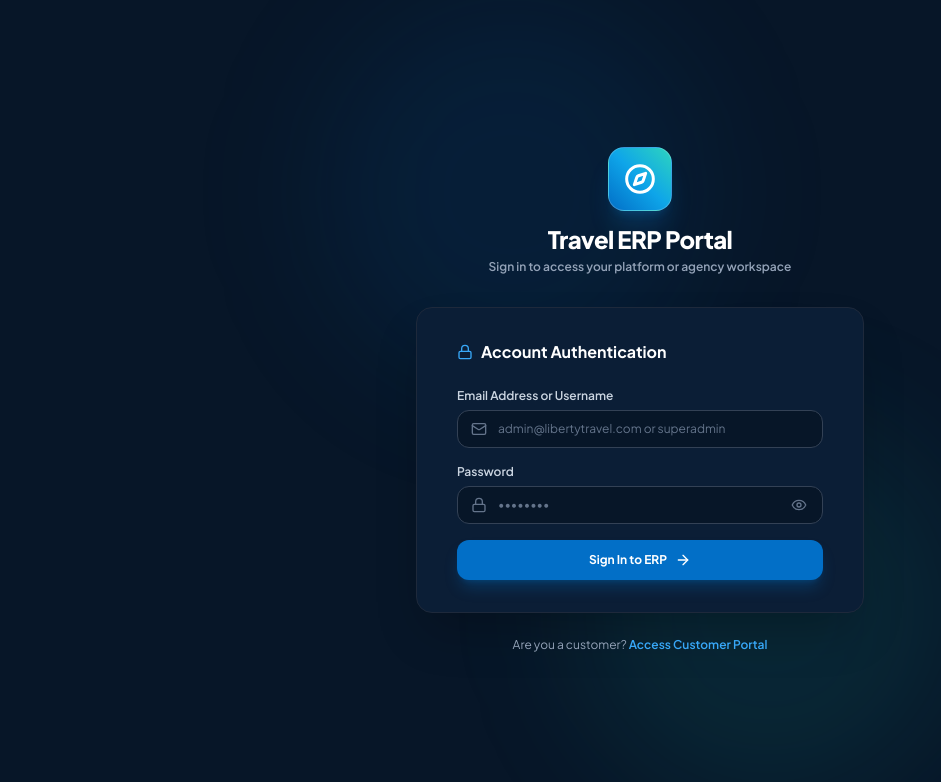
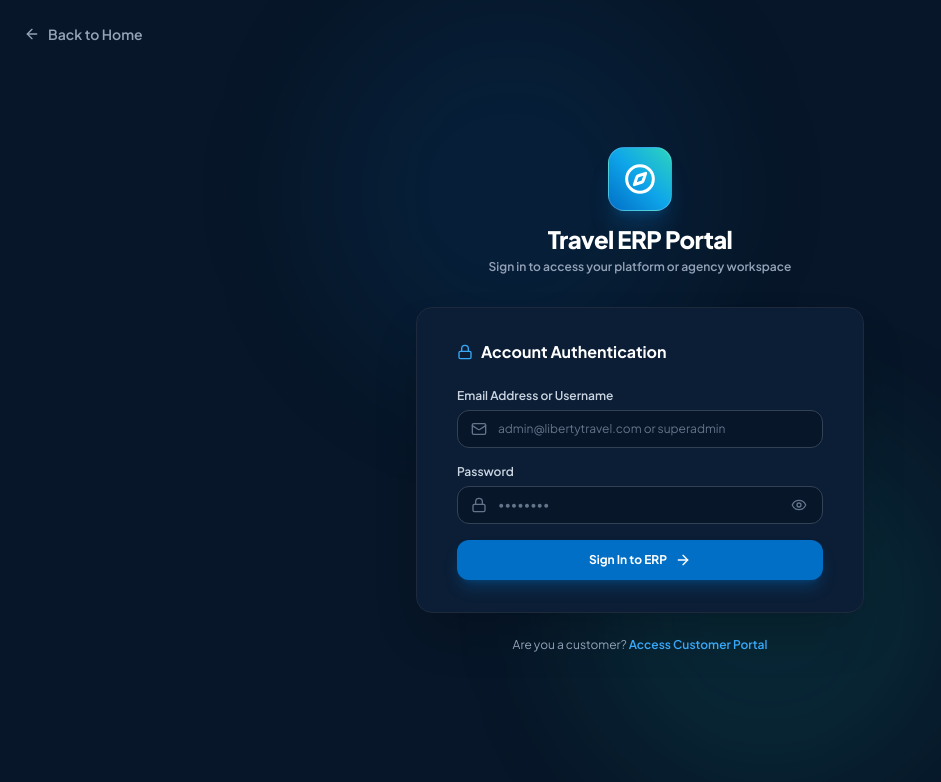
Before and after one commit to LearningHubElgin/LibertyTravels, a React (Vite) app in the folder frontend/: page /login in a window 1280 px wide. Shown: the top 782 px of the page, without its empty margins (0-941 px from the left). Built offline with nearby package versions, Linux system fonts and the light colour scheme; no server answers.

Commit message:
feat: Implement the logo of the agency in the required

```diff
--- a/frontend/src/components/layout/Navbar.jsx
+++ b/frontend/src/components/layout/Navbar.jsx
@@ -20,6 +20,7 @@ import { useAuth } from '../../context/AuthContext';
 import { useToast } from '../../context/ToastContext';
 import { Modal } from '../common/Modal';
 import { ConfirmDialog } from '../common/ConfirmDialog';
+import LibertyLogo from '../../assets/Liberty.jpg';
 
 export const Navbar = ({ onOpenMobile }) => {
   const { user, logout, updateUserProfile } = useAuth();
@@ -392,8 +393,8 @@ export const Navbar = ({ onOpenMobile }) => {
               onClick={() => setIsProfileOpen(!isProfileOpen)}
               className="flex items-center gap-2.5 p-1.5 rounded-xl hover:bg-slate-100 transition border border-transparent hover:border-slate-200"
             >
-              <div className="w-8 h-8 rounded-lg bg-[#0B1E36] text-white flex items-center justify-center font-bold text-xs shadow-xs">
-                {user?.name ? user.name.charAt(0).toUpperCase() : 'U'}
+              <div className="w-8 h-8 rounded-lg bg-white overflow-hidden flex items-center justify-center shadow-xs border border-slate-200 p-0.5">
+                <img src={LibertyLogo} alt="Profile Logo" className="w-full h-full object-contain rounded-md" />
               </div>
               <div className="hidden sm:block text-left">
                 <p className="text-xs font-bold text-slate-800 leading-tight truncate max-w-[120px]">
--- a/frontend/src/components/layout/Sidebar.jsx
+++ b/frontend/src/components/layout/Sidebar.jsx
@@ -23,6 +23,7 @@ import {
 } from 'lucide-react';
 import { useAuth } from '../../context/AuthContext';
 import { ConfirmDialog } from '../common/ConfirmDialog';
+import LibertyLogo from '../../assets/Liberty.jpg';
 
 export const Sidebar = ({ isMobileOpen, onCloseMobile }) => {
   const location = useLocation();
@@ -219,8 +220,8 @@ export const Sidebar = ({ isMobileOpen, onCloseMobile }) => {
         <div className="p-2.5 sm:p-3 border-t border-slate-800 bg-[#071628]">
           <div className="flex items-center justify-between gap-2 p-1.5 sm:p-2 rounded-lg sm:rounded-xl bg-slate-800/60 border border-slate-700/50">
             <div className="flex items-center gap-2.5 min-w-0">
-              <div className="w-7 h-7 sm:w-8 sm:h-8 rounded-md sm:rounded-lg bg-brand-500/20 text-brand-400 flex items-center justify-center font-bold text-[10px] sm:text-xs border border-brand-500/30 shrink-0">
-                {user?.name ? user.name.charAt(0).toUpperCase() : 'U'}
+              <div className="w-7 h-7 sm:w-8 sm:h-8 rounded-md sm:rounded-lg bg-white flex items-center justify-center border border-slate-700/50 shrink-0 overflow-hidden p-[2px]">
+                <img src={LibertyLogo} alt="Profile Logo" className="w-full h-full object-contain rounded-[4px]" />
               </div>
               <div className="flex-1 min-w-0">
                 <p className="text-[11px] sm:text-xs font-bold text-white truncate">{user?.name || 'User'}</p>
--- a/frontend/src/pages/LandingPage.jsx
+++ b/frontend/src/pages/LandingPage.jsx
@@ -1,7 +1,8 @@
 import React from 'react';
 import { useNavigate, Navigate } from 'react-router-dom';
 import { useAuth } from '../context/AuthContext';
-import { Building, Compass, ArrowRight, User } from 'lucide-react';
+import { Building, ArrowRight, User } from 'lucide-react';
+import LibertyLogo from '../assets/Liberty.jpg';
 
 export const LandingPage = () => {
   const { isAuthenticated, user } = useAuth();
@@ -26,8 +27,8 @@ export const LandingPage = () => {
 
       {/* Header / Logo */}
       <div className="text-center mb-16 z-10 mt-[-5vh]">
-        <div className="mx-auto w-16 h-16 sm:w-20 sm:h-20 rounded-3xl bg-gradient-to-tr from-brand-600 via-sky-500 to-teal-400 text-white flex items-center justify-center shadow-xl shadow-brand-500/20 border border-white/20 mb-6">
-          <Compass className="w-10 h-10 stroke-[2.25]" />
+        <div className="mx-auto w-24 h-24 sm:w-28 sm:h-28 rounded-3xl bg-white flex items-center justify-center shadow-xl shadow-brand-500/20 border border-white/20 mb-6 overflow-hidden p-1">
+          <img src={LibertyLogo} alt="Liberty Tours & Travels Logo" className="w-full h-full object-contain rounded-2xl" />
         </div>
         <h1 className="text-4xl sm:text-5xl font-black text-white tracking-tight mb-4">
           Liberty Tours & Travels
--- a/frontend/src/pages/LoginPage.jsx
+++ b/frontend/src/pages/LoginPage.jsx
@@ -1,6 +1,6 @@
 import React, { useState } from 'react';
 import { useNavigate, Link } from 'react-router-dom';
-import { Eye, EyeOff, Lock, Mail, Compass, ArrowRight } from 'lucide-react';
+import { Eye, EyeOff, Lock, Mail, Compass, ArrowRight, ArrowLeft } from 'lucide-react';
 import { useAuth } from '../context/AuthContext';
 import { useToast } from '../context/ToastContext';
 
@@ -43,6 +43,15 @@ export const LoginPage = () => {
       {/* Subtle Background Glows */}
       <div className="absolute top-0 left-1/4 w-96 h-96 bg-brand-600/10 rounded-full blur-3xl pointer-events-none" />
       <div className="absolute bottom-0 right-1/4 w-96 h-96 bg-teal-500/10 rounded-full blur-3xl pointer-events-none" />
+
+      {/* Back Button */}
+      <Link
+        to="/"
+        className="absolute top-6 left-6 text-slate-400 hover:text-white flex items-center gap-2 text-sm font-semibold transition-colors z-20"
+      >
+        <ArrowLeft className="w-4 h-4" />
+        Back to Home
+      </Link>
 
       <div className="sm:mx-auto sm:w-full sm:max-w-md text-center z-10">
         <div className="mx-auto w-14 h-14 sm:w-16 sm:h-16 rounded-2xl bg-gradient-to-tr from-brand-600 via-sky-500 to-teal-400 text-white flex items-center justify-center shadow-xl shadow-brand-500/20 border border-white/20 mb-3">
--- a/frontend/src/pages/customer/CustomerLoginPage.jsx
+++ b/frontend/src/pages/customer/CustomerLoginPage.jsx
@@ -1,7 +1,7 @@
 import React, { useState } from 'react';
-import { useNavigate, Navigate } from 'react-router-dom';
+import { useNavigate, Navigate, Link } from 'react-router-dom';
 import { useAuth } from '../../context/AuthContext';
-import { LogIn, User, Phone, Loader2, Plane, ArrowRight } from 'lucide-react';
+import { LogIn, User, Phone, Loader2, Plane, ArrowRight, ArrowLeft } from 'lucide-react';
 
 export const CustomerLoginPage = () => {
   const navigate = useNavigate();
@@ -43,6 +43,15 @@ export const CustomerLoginPage = () => {
         <div className="absolute top-[-10%] left-[-10%] w-[40%] h-[40%] rounded-full bg-brand-600/10 blur-[100px]"></div>
         <div className="absolute bottom-[-10%] right-[-10%] w-[40%] h-[40%] rounded-full bg-teal-500/10 blur-[100px]"></div>
       </div>
+
+      {/* Back Button */}
+      <Link
+        to="/"
+        className="absolute top-6 left-6 text-slate-400 hover:text-white flex items-center gap-2 text-sm font-semibold transition-colors z-20"
+      >
+        <ArrowLeft className="w-4 h-4" />
+        Back to Home
+      </Link>
 
       <div className="sm:mx-auto sm:w-full sm:max-w-md relative z-10 text-center">
         <div className="flex justify-center mb-4">
```
